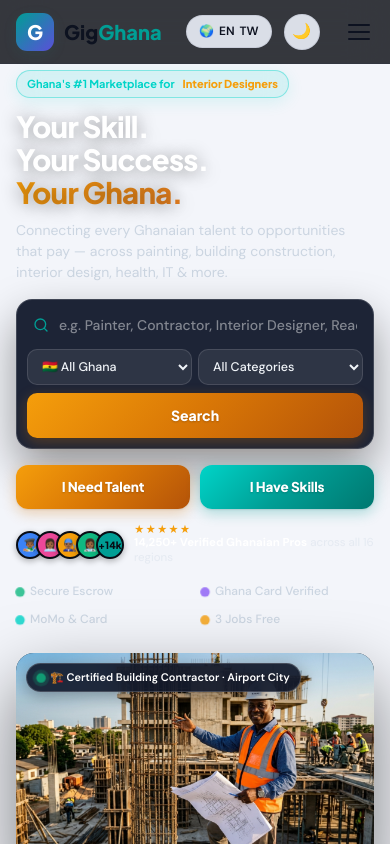
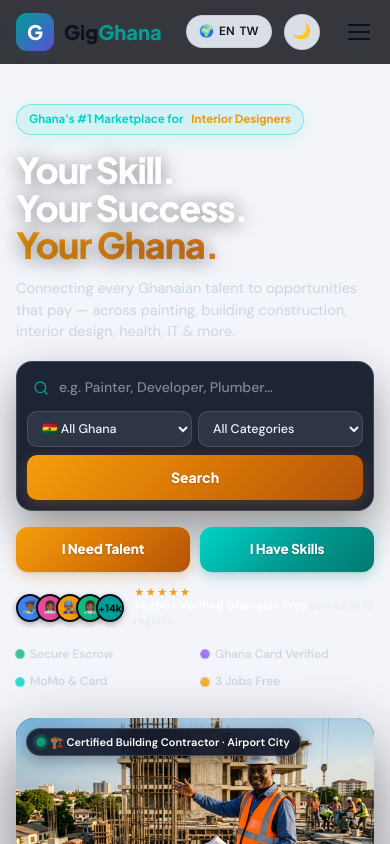
Before and after one commit to JoeVardyGC/GigGhana, a Next.js app: page / in a window 390 px wide. Shown: the top 844 px of the page. Built offline with nearby package versions, Linux system fonts and the light colour scheme.

Commit message:
feat(hero): increase mobile header spacing, make title bold & focal, and optimize mobile search placeholder

```diff
--- a/app/globals.css
+++ b/app/globals.css
@@ -2951,31 +2951,32 @@
 
   /* Hero on Mobile - Ultra-Responsive Layout */
   .hero {
-    padding: 70px 0 28px;
+    padding: 96px 0 32px;
     min-height: auto;
   }
   .hero-container {
     padding: 0 16px;
-    gap: 20px;
+    gap: 22px;
   }
   .hero-badge {
-    font-size: 11.5px;
-    padding: 5px 12px;
-    margin-bottom: 12px;
+    font-size: 12px;
+    padding: 6px 14px;
+    margin-top: 8px;
+    margin-bottom: 16px;
     align-self: flex-start;
   }
   .hero-title {
-    font-size: clamp(28px, 7.8vw, 38px);
-    font-weight: 850;
-    line-height: 1.12;
-    letter-spacing: -0.03em;
-    margin-bottom: 12px;
-    text-shadow: 0 2px 18px rgba(0, 0, 0, 0.45);
+    font-size: clamp(34px, 9.4vw, 46px);
+    font-weight: 950;
+    line-height: 1.05;
+    letter-spacing: -0.035em;
+    margin-bottom: 16px;
+    text-shadow: 0 2px 20px rgba(0, 0, 0, 0.55);
   }
   .hero-title .gold {
     display: inline-block;
-    font-weight: 850;
-    letter-spacing: -0.025em;
+    font-weight: 950;
+    letter-spacing: -0.03em;
   }
   .hero-sub {
     font-size: 14.5px;
@@ -3291,23 +3292,26 @@
 
 @media (max-width: 480px) {
   .hero-title {
-    font-size: clamp(26px, 7.5vw, 34px);
-    line-height: 1.12;
-    letter-spacing: -0.025em;
-    margin-bottom: 12px;
+    font-size: clamp(32px, 9.2vw, 42px);
+    font-weight: 950;
+    line-height: 1.05;
+    letter-spacing: -0.035em;
+    margin-bottom: 14px;
   }
   .hero-sub {
-    font-size: 14px;
-    line-height: 1.48;
-    margin-bottom: 16px;
+    font-size: 14.5px;
+    line-height: 1.5;
+    margin-bottom: 18px;
   }
   .cat-grid {
     grid-template-columns: 1fr;
     gap: 12px;
   }
   .hero-badge {
-    font-size: 11px;
-    padding: 4px 10px;
+    font-size: 11.5px;
+    padding: 5px 12px;
+    margin-top: 8px;
+    margin-bottom: 16px;
   }
   .rjh-jc-footer {
     flex-direction: column;
--- a/components/LandingPage.tsx
+++ b/components/LandingPage.tsx
@@ -553,7 +553,7 @@
                       setAutocompleteOpen(true);
                     }}
                     onFocus={() => setAutocompleteOpen(true)}
-                    placeholder="e.g. Painter, Contractor, Interior Designer, React Dev…"
+                    placeholder="e.g. Painter, Developer, Plumber…"
                     autoComplete="off"
                   />
                 </div>
```
